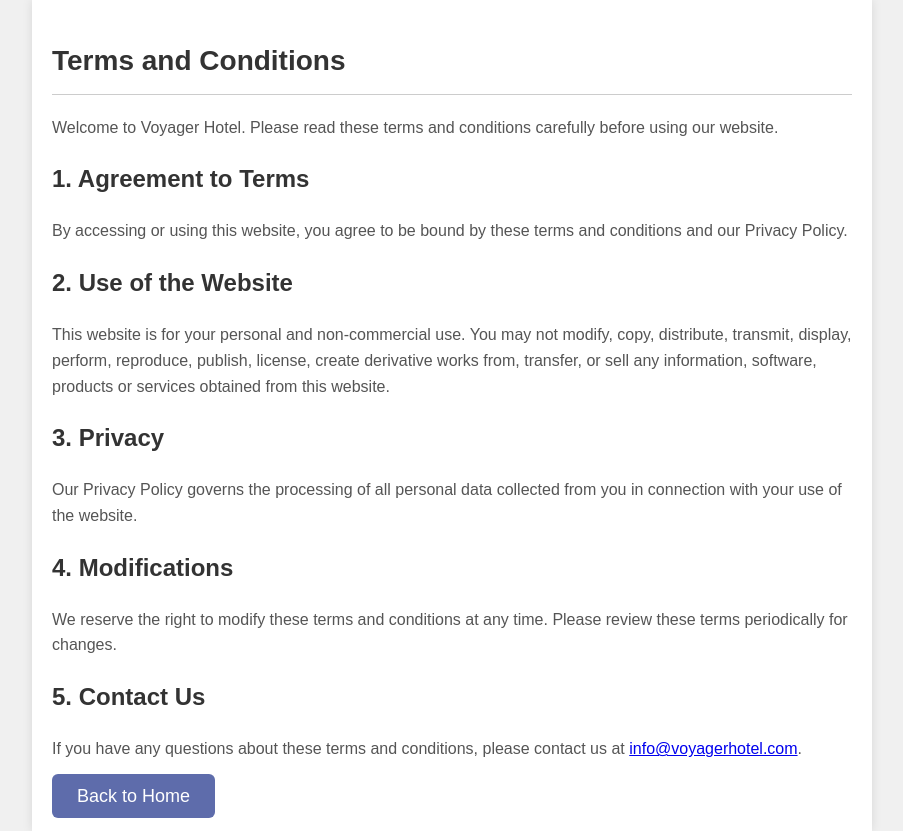
After one commit to Raonaid-Moore/Voyager, a Flask app: template templates/terms&conditons.html in a window 1280 px wide. The commit adds this page. Shown: the whole page, without its empty margins (188-1091 px from the left). Run offline with Flask 3, Linux system fonts and the light colour scheme; the template is opened without the code that fills it, so the values that code supplies are empty.

```diff
--- /dev/null
+++ b/static/css/terms&conditions.css
@@ -0,0 +1,55 @@
+body {
+    font-family: Arial, sans-serif;
+    line-height: 1.6;
+    margin: 0;
+    padding: 0;
+    background-color: #f0f0f0;
+}
+
+
+
+
+.content {
+    max-width: 800px;
+    margin: auto;
+    padding: 20px;
+    background-color: #fff;
+    box-shadow: 0 0 10px rgba(0,0,0,0.1);
+}
+
+.content h1 {
+    font-size: 28px;
+    color: #333;
+    border-bottom: 1px solid #ccc;
+    padding-bottom: 10px;
+    margin-bottom: 20px;
+}
+
+.content h2 {
+    font-size: 24px;
+    color: #333;
+    margin-top: 20px;
+}
+
+.content p {
+    font-size: 16px;
+    color: #555;
+    margin-bottom: 20px;
+}
+
+
+
+.hire {
+  font-size: 18px;
+  background: #5E6CAB;
+  color: #fff;
+  text-decoration: none;
+  border: none;
+  padding: 12px 25px;
+  border-radius: 6px;
+  transition: 0.5s;
+}
+
+.hire:hover {
+  background: #425CCF;
+}
--- /dev/null
+++ b/templates/terms&conditons.html
@@ -0,0 +1,31 @@
+<!DOCTYPE html>
+<html lang="en">
+<head>
+    <meta charset="UTF-8">
+    <meta name="viewport" content="width=device-width, initial-scale=1.0">
+    <title>Terms and Conditions - Voyager Hotel</title>
+    <link rel="stylesheet" href="/static/css/terms&conditions.css/">
+</head>
+<body>
+    <div class="content">
+        <h1>Terms and Conditions</h1>
+        <p>Welcome to Voyager Hotel. Please read these terms and conditions carefully before using our website.</p>
+        <h2>1. Agreement to Terms</h2>
+        <p>By accessing or using this website, you agree to be bound by these terms and conditions and our Privacy Policy.</p>
+        <h2>2. Use of the Website</h2>
+        <p>This website is for your personal and non-commercial use. You may not modify, copy, distribute, transmit, display, perform, reproduce, publish, license, create derivative works from, transfer, or sell any information, software, products or services obtained from this website.</p>
+        <h2>3. Privacy</h2>
+        <p>Our Privacy Policy governs the processing of all personal data collected from you in connection with your use of the website.</p>
+        <h2>4. Modifications</h2>
+        <p>We reserve the right to modify these terms and conditions at any time. Please review these terms periodically for changes.</p>
+        <h2>5. Contact Us</h2>
+        <p>If you have any questions about these terms and conditions, please contact us at <a href="mailto:info@voyagerhotel.com">info@voyagerhotel.com</a>.</p>
+
+         <div class="data">
+            <a href="index.html" class="hire">Back to Home</a>
+          </div>
+
+    </div>
+
+</body>
+</html>
--- a/templates/transport.html
+++ b/templates/transport.html
@@ -339,8 +339,6 @@
         <p class="note">Extra luggage bags are $10 each.</p>
     </div>
 
-    <footer>
 
-    </footer>
 </body>
 </html>
```
Also changed, not shown: static/css/home.css (+8 -6 lines), static/js/scripts.js (+28 -2 lines), templates/index.html (+37 -8 lines), templates/privacy.html (added, +31 -0 lines), static/css/privacy.css (added).
